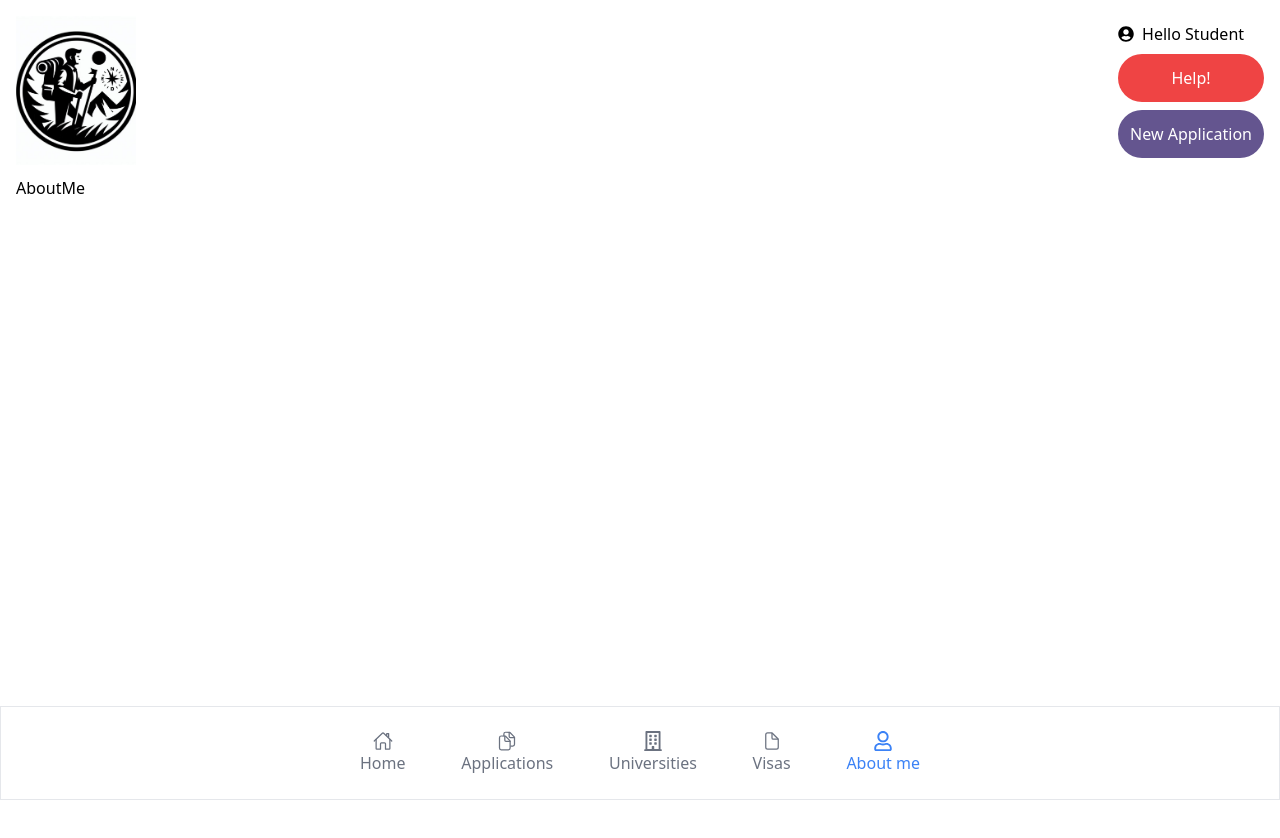
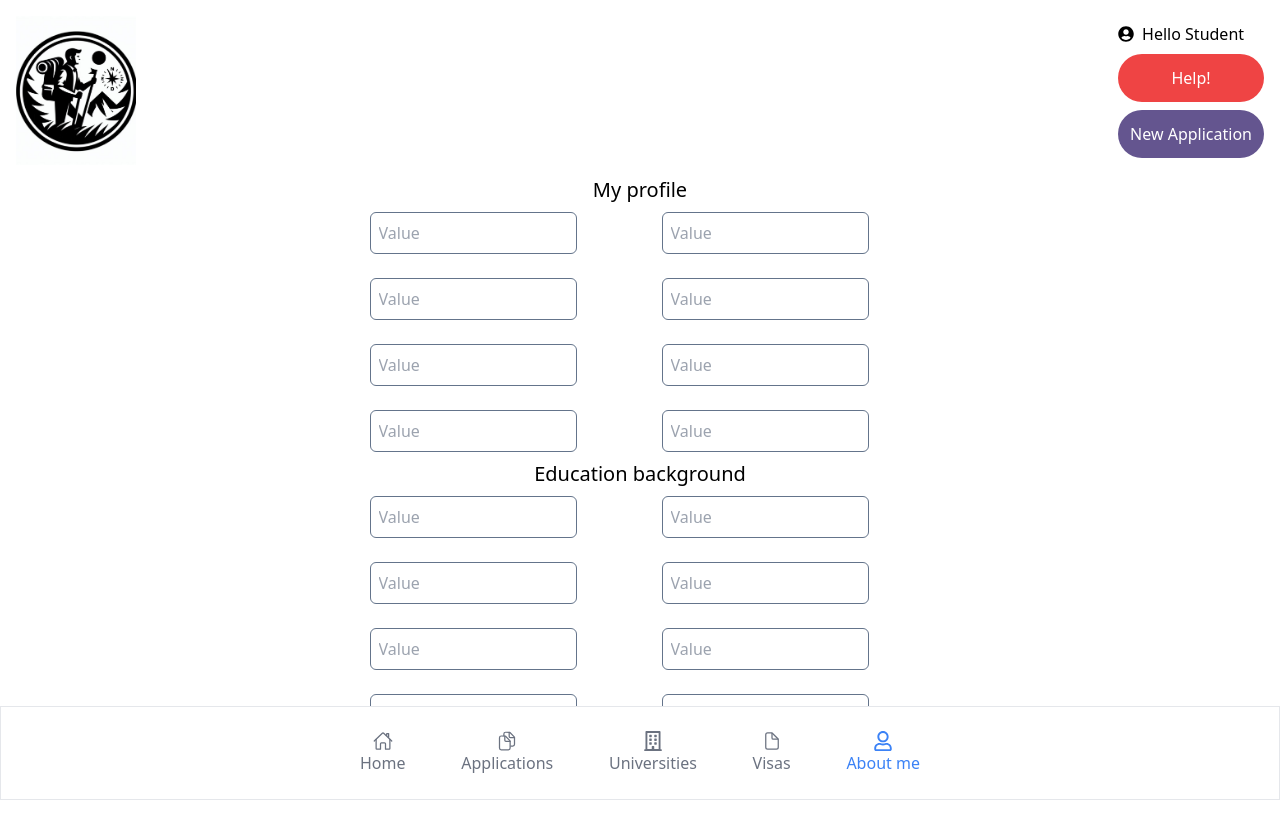
Before and after one commit to ChrisMungiria/univapplyweb, a Next.js app: page /home/about in a window 1280 px wide. Before the commit the page ends 800 px from the top, so only its background shows below. Built offline with nearby package versions, Linux system fonts and the light colour scheme.

Commit message:
feat: about me

```diff
--- a/app/home/about/page.tsx
+++ b/app/home/about/page.tsx
@@ -1,7 +1,7 @@
-import React from "react";
+import VisaInputs from "@/components/visas/visa-inputs";
 
 const AboutMe = () => {
-  return <div>AboutMe</div>;
+  return <VisaInputs />;
 };
 
 export default AboutMe;
--- a/app/home/visas/page.tsx
+++ b/app/home/visas/page.tsx
@@ -1,11 +1,7 @@
 import VisaInputs from "@/components/visas/visa-inputs";
 
 const Visas = () => {
-  return (
-    <div>
-      <VisaInputs />
-    </div>
-  );
+  return <VisaInputs />;
 };
 
 export default Visas;
```
